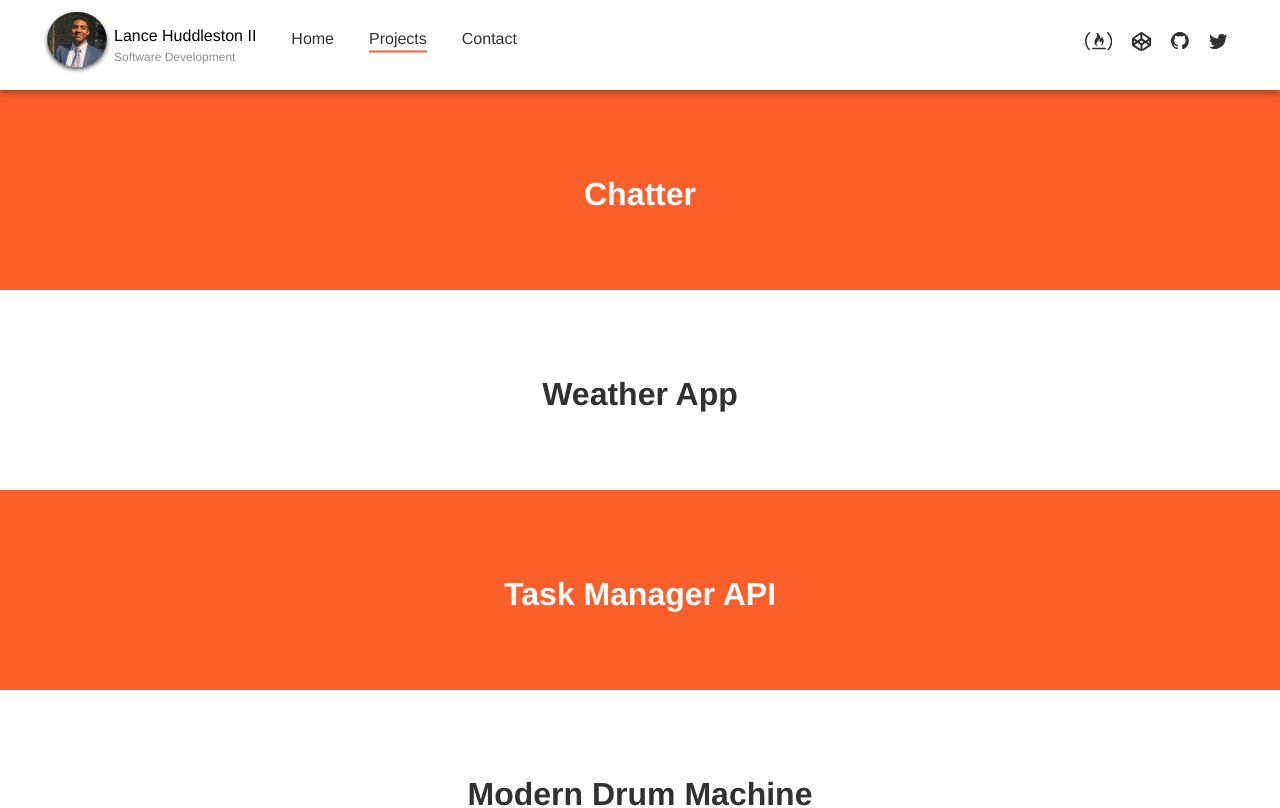
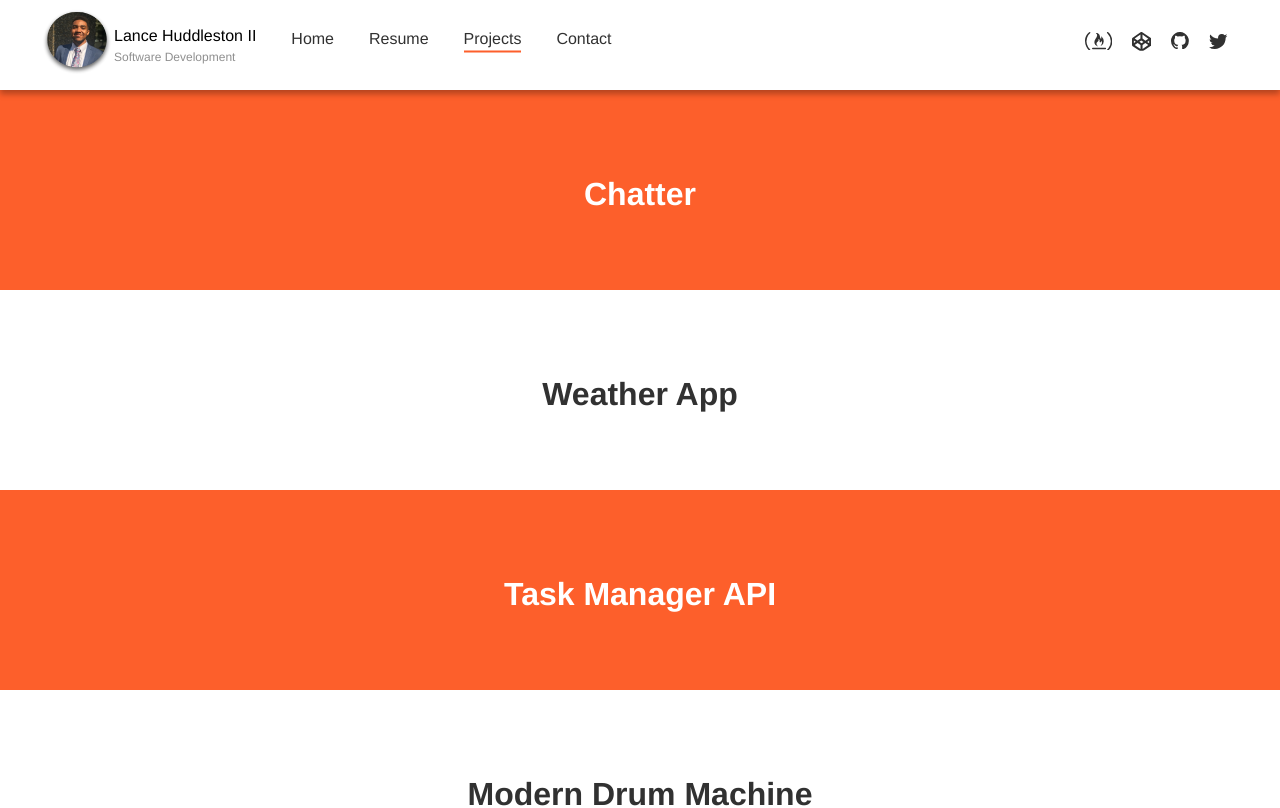
Before and after one commit to leviathancodes/web-dev-portfolio, a React (Create React App) app: page /projects in a window 1280 px wide. Shown: the top 808 px of the page. Built offline with nearby package versions, Linux system fonts and the light colour scheme.

Commit message:
Added resume link to nav

```diff
--- a/src/components/Navigation.js
+++ b/src/components/Navigation.js
@@ -39,6 +39,11 @@ const Navigation = () => {
         document.body.style.overflow = "visible"
     }
 
+    const handleResume = () => {
+        console.log('clicked')
+        fetch('https://lhuddlesto-api.herokuapp.com')
+    }
+
     if (hamburgerMenu === true) {
         return (
             <Router>
@@ -49,6 +54,7 @@ const Navigation = () => {
                         <ul className="mobileMenu__list">
                             <li className="mobileMenu__list-item" onClick={handleHamburgerState}><NavLink className="mobileMenu__link" exact to='/'>Home</NavLink></li>
                             <li className="mobileMenu__list-item" onClick={handleHamburgerState}><NavLink className="mobileMenu__link" to='/projects'>Projects</NavLink></li>
+                            <li className="mobileMenu__list-item"><a className="mobileMenu__link" href="https://lhuddlesto-api.herokuapp.com">Resume</a></li>
                             <li className="mobileMenu__list-item" onClick={handleHamburgerState}><NavLink className="mobileMenu__link" exact to='/contact'>Contact</NavLink></li>
                         </ul>
                     </nav>
@@ -71,7 +77,6 @@ const Navigation = () => {
         )
     }
 
-
     return (
         <Router>
             <ScrollToTop>
@@ -85,6 +90,7 @@ const Navigation = () => {
                     <MediaQuery minWidth={1000}>
                         <ul className="menu__list">
                             <li className="menu__list-item menu__list-about"><NavLink activeClassName="menu__link-selected" exact to='/' className="menu__link">Home</NavLink></li>
+                            <li className="menu__list-item menu__list-resume"><a className="menu__link" href="https://lhuddlesto-api.herokuapp.com">Resume</a></li>
                             <li className="menu__list-item menu__list-projects"><NavLink activeClassName="menu__link-selected" exact to='/projects' className="menu__link">Projects</NavLink></li>
                             <li className="menu__list-item menu__list-contact"><NavLink activeClassName="menu__link-selected" exact to='/contact' className="menu__link">Contact</NavLink></li>
                         </ul>
```
